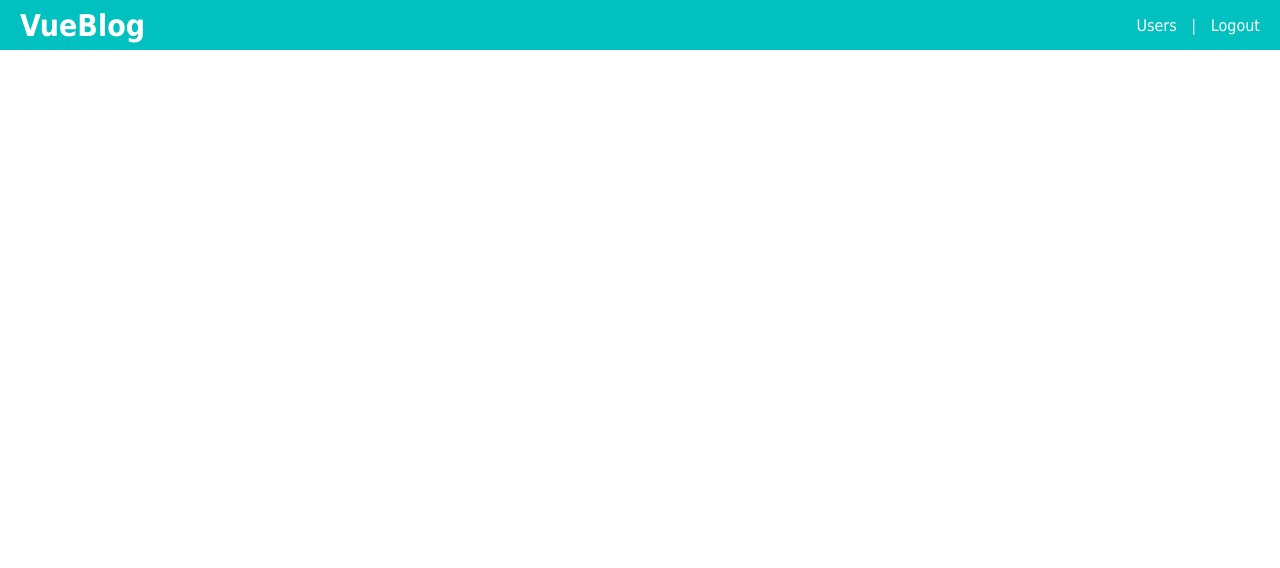
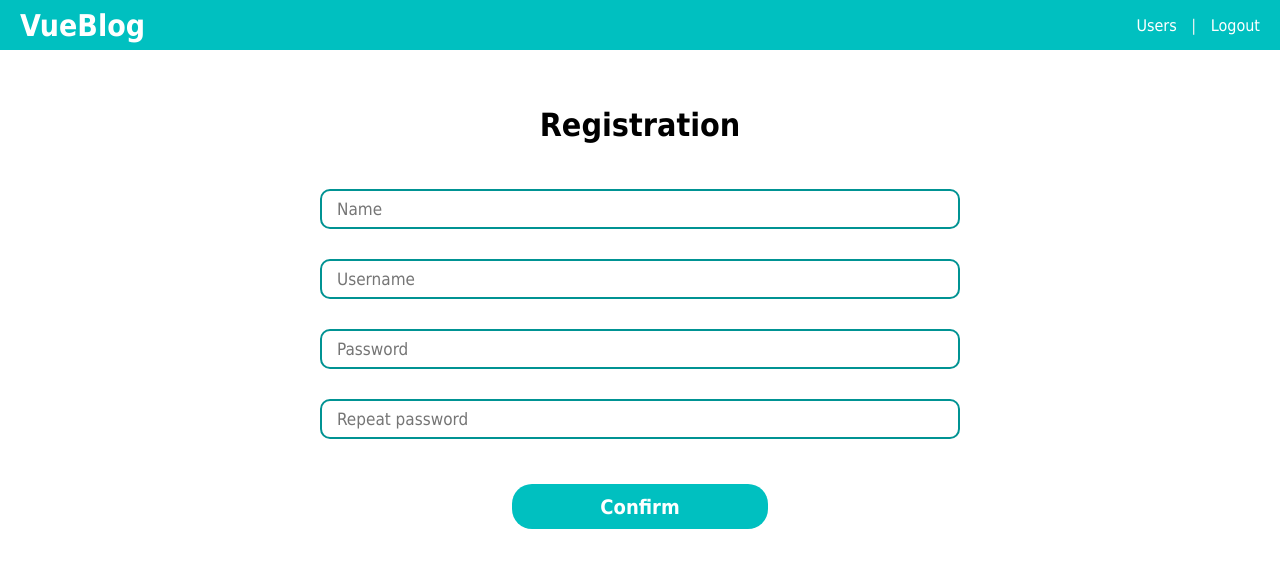
Before and after one commit to spoonty/vue-blog, a Vue app in the folder frontend/: page /register in a window 1280 px wide. Shown: the top 568 px of the page. Built offline with nearby package versions, Linux system fonts and the light colour scheme.

Commit message:
Register and login pages

```diff
--- a/frontend/package.json
+++ b/frontend/package.json
@@ -11,8 +11,10 @@
     "@fortawesome/free-regular-svg-icons": "^6.1.1",
     "@fortawesome/free-solid-svg-icons": "^6.1.1",
     "@fortawesome/vue-fontawesome": "^3.0.0-5",
+    "axios": "^0.26.1",
     "vue": "^3.2.31",
-    "vue-router": "^4.0.14"
+    "vue-router": "^4.0.14",
+    "vuex": "^4.0.2"
   },
   "devDependencies": {
     "@vitejs/plugin-vue": "^2.3.1",
--- /dev/null
+++ b/frontend/src/API/api.js
@@ -0,0 +1,9 @@
+import axios from 'axios';
+
+const URL = 'https://blog/';
+
+export const authRegister = async (data) => {
+    console.log(data);
+    console.log(URL + 'auth/register');
+    return await axios.post(URL + 'auth/register', data);
+}
--- a/frontend/src/components/NavbarPanel.vue
+++ b/frontend/src/components/NavbarPanel.vue
@@ -30,7 +30,6 @@ export default {
   margin-left: 20px;
 }
 .navbar-text {
-  font-family: Tahoma;
   text-decoration: none;
   color: white;
 }
--- /dev/null
+++ b/frontend/src/components/UI/ConfirmButton.vue
@@ -0,0 +1,31 @@
+<template>
+  <button class="confirm-btn" >Confirm</button>
+</template>
+
+<script>
+export default {
+
+}
+</script>
+
+<style scoped>
+.confirm-btn {
+  width: 40%;
+  height: 45px;
+  color: white;
+  font-size: 20px;
+  font-weight: bold;
+  background-color: #00c0c0;
+  margin-top: 30px;
+  border: none;
+  border-radius: 20px;
+  align-self: center;
+  cursor: pointer;
+}
+.confirm-btn:hover {
+  background-color: #009a9a;
+}
+.confirm-btn:active {
+  background-color: #007070;
+}
+</style>
--- /dev/null
+++ b/frontend/src/components/UI/MyInput.vue
@@ -0,0 +1,33 @@
+<template>
+  <input
+      :value="modelValue"
+      @input="updateInput"
+      class="input-line"
+  />
+</template>
+
+<script>
+export default {
+  props: {
+    modelValue: String
+  },
+  methods: {
+    updateInput(event) {
+      this.$emit('update:modelValue', event.target.value);
+    }
+  }
+}
+</script>
+
+<style scoped>
+.input-line {
+  font-size: 17px;
+  border: 2px solid #009393;
+  border-radius: 10px;
+}
+.input-line:focus {
+  border-color: #00c0c0;
+  box-shadow: 0 0 8px #007373;
+  outline: 0 none;
+}
+</style>
--- /dev/null
+++ b/frontend/src/pages/LoginPage.vue
@@ -0,0 +1,46 @@
+<template>
+  <form class="login-form" @submit.prevent="confirmForm">
+    <h1>Login</h1>
+    <my-input class="form-element" v-model="username" placeholder="Username" type="text"></my-input>
+    <my-input class="form-element" v-model="password" placeholder="Password" type="password"></my-input>
+    <confirm-button class="confirm-btn"></confirm-button>
+  </form>
+</template>
+
+<script>
+import MyInput from "@/components/UI/MyInput.vue";
+import ConfirmButton from "@/components/UI/ConfirmButton.vue";
+
+export default {
+  data() {
+    return {
+      username: '',
+      password: ''
+    }
+  },
+  components: { MyInput, ConfirmButton },
+  methods: {
+    confirmForm() {
+      console.log(1);
+    }
+  }
+}
+</script>
+
+<style scoped>
+.login-form {
+  height: 85%;
+  width: 50%;
+  display: flex;
+  flex-direction: column;
+}
+h1 {
+  align-self: center;
+  margin-bottom: 30px;
+}
+.form-element {
+  height: 40px;
+  padding: 0 15px;
+  margin: 15px 0;
+}
+</style>
--- /dev/null
+++ b/frontend/src/pages/RegisterPage.vue
@@ -0,0 +1,51 @@
+<template>
+  <form class="register-form" @submit.prevent="confirmForm">
+    <h1>Registration</h1>
+    <my-input class="form-element" v-model="name" placeholder="Name" type="text"></my-input>
+    <my-input class="form-element" v-model="username" placeholder="Username" type="text"></my-input>
+    <my-input class="form-element" v-model="password" placeholder="Password" type="password"></my-input>
+    <my-input class="form-element" v-model="passwordR" placeholder="Repeat password" type="password"></my-input>
+    <confirm-button class="confirm-btn"></confirm-button>
+  </form>
+</template>
+
+<script>
+import MyInput from "@/components/UI/MyInput.vue";
+import ConfirmButton from "@/components/UI/ConfirmButton.vue";
+import {authRegister} from "@/API/api";
+
+export default {
+  data() {
+    return {
+      name: '',
+      username: '',
+      password: '',
+      passwordR: ''
+    }
+  },
+  components: { MyInput, ConfirmButton },
+  methods: {
+    confirmForm() {
+
+    }
+  }
+}
+</script>
+
+<style scoped>
+.register-form {
+  height: 85%;
+  width: 50%;
+  display: flex;
+  flex-direction: column;
+}
+h1 {
+  align-self: center;
+  margin-bottom: 30px;
+}
+.form-element {
+  height: 40px;
+  padding: 0 15px;
+  margin: 15px 0;
+}
+</style>
```
Also changed, not shown: frontend/src/router/router.js (+12 -2 lines), frontend/src/pages/UsersPage.vue (renamed from frontend/src/pages/Users.vue), 1 other file (tests, documents, lock files or other folders).
